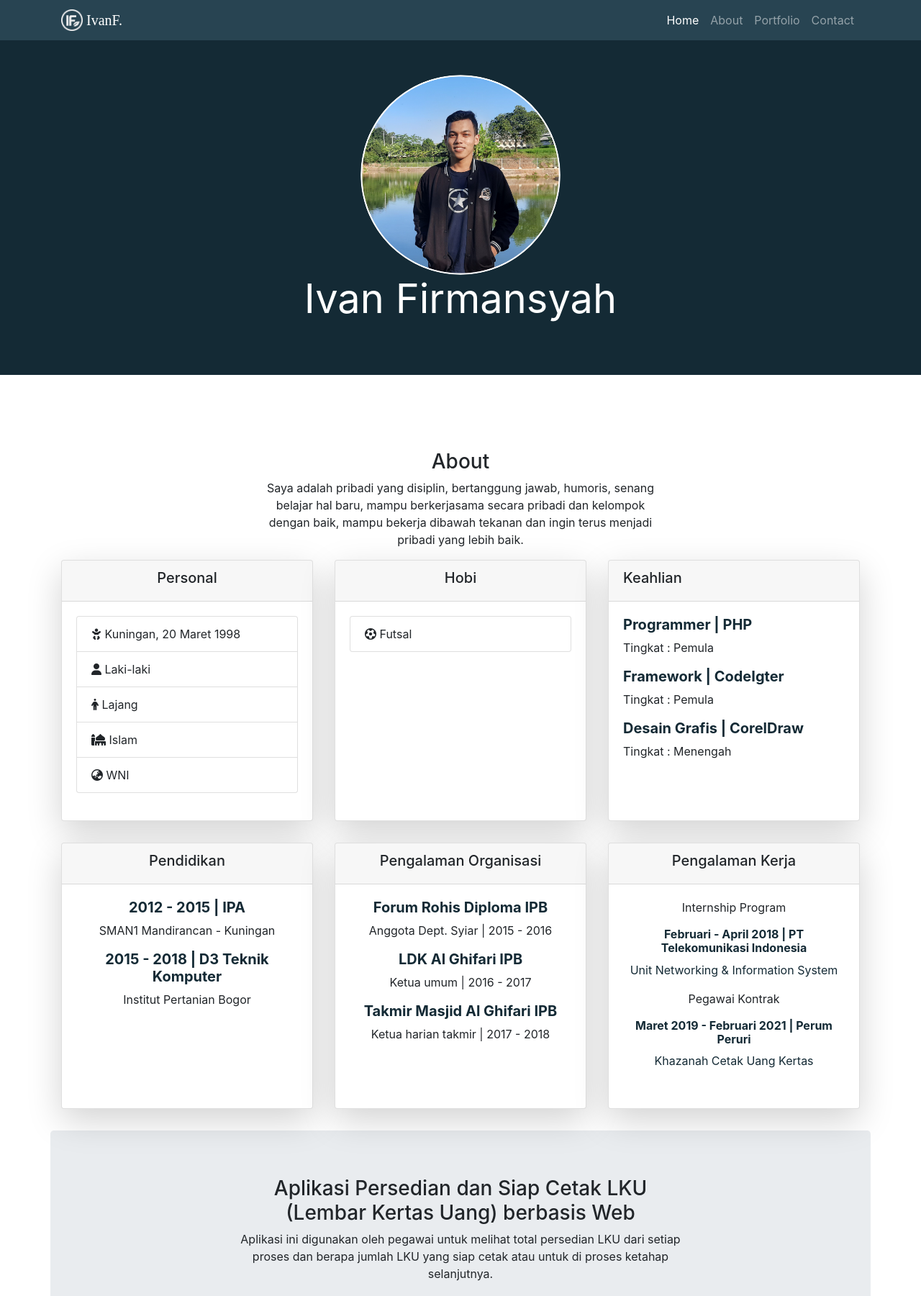
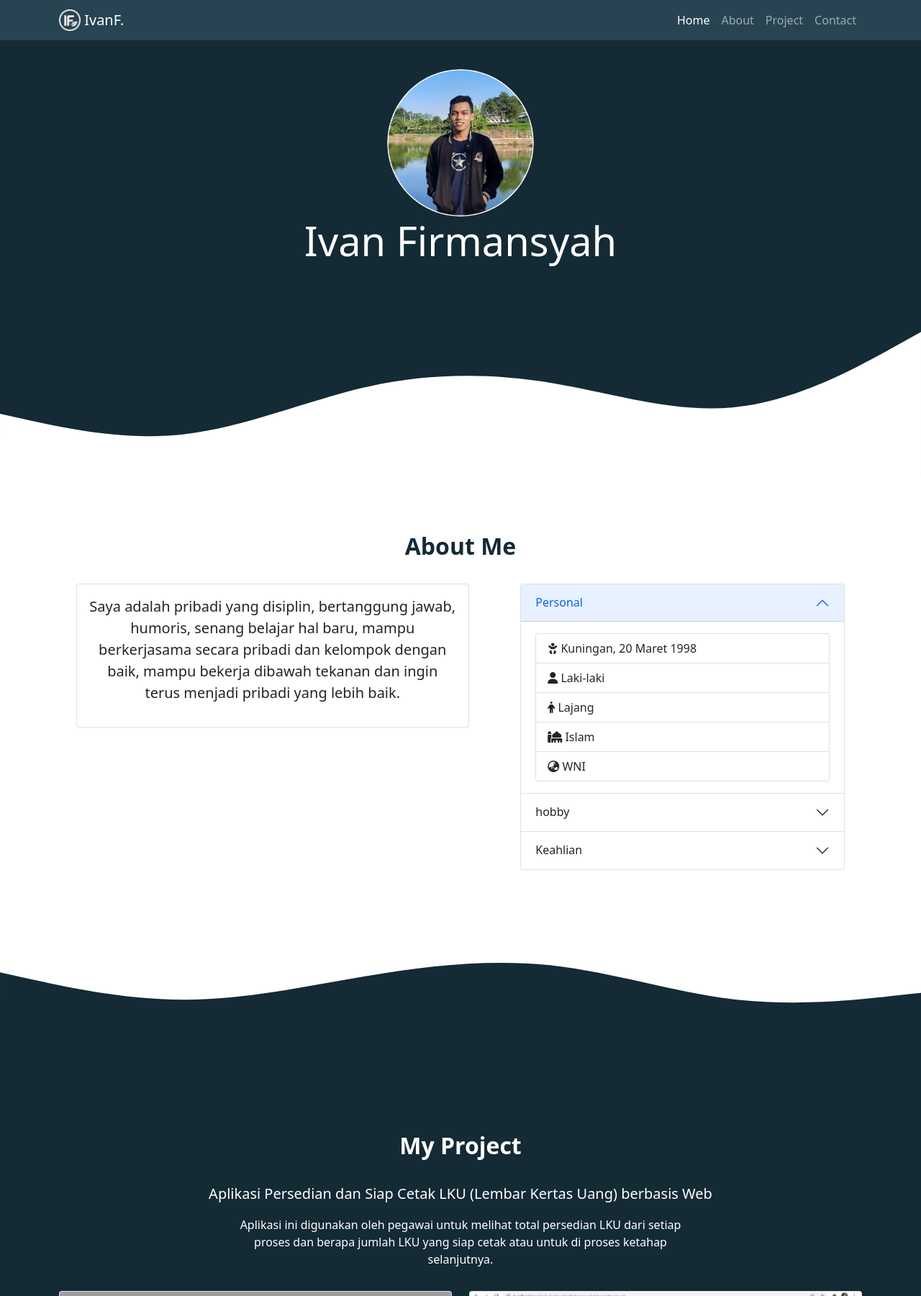
Before and after one commit to ivanfsyh/http-ivanfsyh.github.io-, a plain HTML site: page index.html in a window 1280 px wide. Shown: the top 1801 px of the page at 72% size. Drawn offline with nearby package versions, Linux system fonts and the light colour scheme; grey boxes are pictures that could not be loaded.

Commit message:
update ke versi 5

```diff
--- /dev/null
+++ b/css/sstyle.css
@@ -0,0 +1,42 @@
+@font-face {
+  font-family: viga;
+  src: url("fonts/Viga/Viga-Regular.ttf");
+}
+
+.viga {
+  font-family: viga;
+}
+
+nav {
+  /* background-color: #16687d; */
+  background-color: #284452;
+}
+
+.bg-warna {
+  background-color: #142a35;
+}
+
+.warna {
+  color: #142a35;
+}
+
+.kartu {
+  height: 105%;
+}
+
+.profile {
+  width: 16%;
+}
+
+.jumbotron {
+  padding-top: 2rem;
+  background-color: #142a35;
+}
+
+.project {
+  background-color: #142a35;
+}
+
+section {
+  padding-top: 5rem;
+}
--- a/index.html
+++ b/index.html
@@ -3,78 +3,84 @@
   <head>
     <!-- Required meta tags -->
     <meta charset="utf-8">
-    <meta name="viewport" content="width=device-width, initial-scale=1, shrink-to-fit=no">
+    <meta name="viewport" content="width=device-width, initial-scale=1">
 
     <!-- Bootstrap CSS -->
-    <link rel="stylesheet" href="https://cdn.jsdelivr.net/npm/bootstrap@4.6.0/dist/css/bootstrap.min.css" integrity="sha384-B0vP5xmATw1+K9KRQjQERJvTumQW0nPEzvF6L/Z6nronJ3oUOFUFpCjEUQouq2+l" crossorigin="anonymous">
+    <link href="https://cdn.jsdelivr.net/npm/bootstrap@5.0.0-beta2/dist/css/bootstrap.min.css" rel="stylesheet" integrity="sha384-BmbxuPwQa2lc/FVzBcNJ7UAyJxM6wuqIj61tLrc4wSX0szH/Ev+nYRRuWlolflfl" crossorigin="anonymous">
 
      <!-- My CSS -->
-    <link rel="stylesheet" href="css/style.css">
+     <link rel="stylesheet" href="css/sstyle.css">
 
      <!-- Fontawesome CSS -->
      <script src="https://kit.fontawesome.com/508a68fe0a.js" crossorigin="anonymous"></script>
 
-    <title>My Portfolio</title>
+    <title>Ivan Firmansyah</title>
   </head>
   <body>
-    <nav class="navbar navbar-expand-lg navbar-dark fixed-top">
+
+<!-- Navbar -->
+<nav class="navbar navbar-expand-lg navbar-dark fixed-top" style="background-color: #284452;">
     <div class="container">
-            <a class="navbar-brand viga" href="/">
-                <img src="img/logo-bioIvan.png" width="30" height="30" class="d-inline-block align-top" alt="logo">
+        <a class="navbar-brand" href="#home">
+          <img src="img/logo-bioIvan.png" alt="" width="30" height="30" class=" viga d-inline-block align-top">
           IvanF.
         </a>
-            <button class="navbar-toggler" type="button" data-toggle="collapse" data-target="#navbarNav" aria-controls="navbarNav" aria-expanded="false" aria-label="Toggle navigation">
+      <button class="navbar-toggler" type="button" data-bs-toggle="collapse" data-bs-target="#navbarNavAltMarkup" aria-controls="navbarNavAltMarkup" aria-expanded="false" aria-label="Toggle navigation">
         <span class="navbar-toggler-icon"></span>
       </button>
-            <div class="collapse navbar-collapse" id="navbarNav">
-                <ul class="navbar-nav ml-auto">
-                    <li class="nav-item active ">
-                        <a class="nav-link" href="#home">Home</a>
-                    </li>
-                    <li class="nav-item">
+      <div class="collapse navbar-collapse" id="navbarNavAltMarkup">
+        <div class="navbar-nav ms-auto">
+          <a class="nav-link active" aria-current="page" href="#home">Home</a>
           <a class="nav-link" href="#about">About</a>
-                    </li>
-                    <li class="nav-item">
-                        <a class="nav-link" href="#portfolio">Portfolio</a>
-                    </li>
-                    <li class="nav-item">
+          <a class="nav-link" href="#project">Project</a>
           <a class="nav-link" href="#contact">Contact</a>
-                    </li>
-                </ul>
+        </div>
       </div>
     </div>
   </nav>
-    <section id="home">
-        <div class="jumbotron jumbotron-fluid text-white bg-warna">
+<!-- Akhir Navbar -->
+
+<!-- Jumbotro -->
+<section id="home" class="jumbotron">
+    <div class="col-lg mt-3 text-center text-white pt-5">
+        <img src="img/ivan.png" class="profile rounded-circle">
+        <h5 class="display-4">Ivan Firmansyah</h5>
+        <svg xmlns="http://www.w3.org/2000/svg" viewBox="0 0 1440 320"><path fill="#ffff" fill-opacity="1" d="M0,224L48,234.7C96,245,192,267,288,256C384,245,480,203,576,181.3C672,160,768,160,864,176C960,192,1056,224,1152,213.3C1248,203,1344,149,1392,122.7L1440,96L1440,320L1392,320C1344,320,1248,320,1152,320C1056,320,960,320,864,320C768,320,672,320,576,320C480,320,384,320,288,320C192,320,96,320,48,320L0,320Z"></path></svg>
+    </div>
+</section>
+<!-- Akhir Jumbotro -->
+
+<!-- About -->
+<section class="about" id="about">
     <div class="container">
-                <div class="row mt-4">
-                    <div class="col-lg mt-3 text-center">
-                        <img src="img/ivan.png" class="profile rounded-circle">
-                        <h4 class="display-4"><strong>Ivan Firmansyah</strong></h4>
+        <div class="row">
+            <div class="col-lg">
+                <h2 class="text-center warna"> <strong>About Me</strong> </h2>
+            </div>
+        </div>
+        <div class="row mt-4 justify-content-around">
+            <div class="col-lg-6">
+                <div class="card">
+                    <div class="card-body">
+                        <p class="text-center fs-5">
+                            Saya adalah pribadi yang disiplin, bertanggung jawab, humoris,
+                            senang belajar hal baru, mampu berkerjasama secara pribadi dan
+                            kelompok dengan baik, mampu bekerja dibawah tekanan dan ingin
+                            terus menjadi pribadi yang lebih baik.
+                        </p>
                     </div>
                   </div>
             </div>
-        </div>
-    </section>
-
-    <section id="about">
-        <div class="container pt-5">
-            <div class="row mt-4 justify-content-center">
-                <div class="col col-lg-6">
-                    <h3 class="text-center">About</h3>
-                    <p class="text-center">Saya adalah pribadi yang disiplin, bertanggung jawab, humoris,
-                        senang belajar hal baru, mampu berkerjasama secara pribadi dan
-                        kelompok dengan baik, mampu bekerja dibawah tekanan dan ingin
-                        terus menjadi pribadi yang lebih baik.</p>
-                </div>
-            </div>
-            <div class="row">
-                <div class="col-lg">
-                    <div class="card kartu shadow-lg">
-                        <div class="card-header">
-                            <h5 class="text-center">Personal</h5>
-                        </div>
-                        <div class="card-body">
+            <div class="col-lg-5">
+                <div class="accordion" id="accordionExample">
+                    <div class="accordion-item">
+                      <h2 class="accordion-header" id="headingOne">
+                        <button class="accordion-button" type="button" data-bs-toggle="collapse" data-bs-target="#collapseOne" aria-expanded="true" aria-controls="collapseOne">
+                         Personal
+                        </button>
+                      </h2>
+                      <div id="collapseOne" class="accordion-collapse collapse show" aria-labelledby="headingOne" data-bs-parent="#accordionExample">
+                        <div class="accordion-body">
                             <ul class="list-group">
                                 <li class="list-group-item"><i class="fas fa-baby"></i> Kuningan, 20 Maret 1998</li>
                                 <li class="list-group-item"><i class="fas fa-user"></i> Laki-laki</li>
@@ -85,27 +91,29 @@
                         </div>
                       </div>
                     </div>
-                <div class="col-lg">
-                    <div class="card kartu shadow-lg">
-                        <div class="card-header">
-                            <h5 class="text-center">Hobi</h5>
-                        </div>
-                        <div class="card-body">
+                    <div class="accordion-item">
+                      <h2 class="accordion-header" id="headingTwo">
+                        <button class="accordion-button collapsed" type="button" data-bs-toggle="collapse" data-bs-target="#collapseTwo" aria-expanded="false" aria-controls="collapseTwo">
+                            hobby
+                        </button>
+                      </h2>
+                      <div id="collapseTwo" class="accordion-collapse collapse" aria-labelledby="headingTwo" data-bs-parent="#accordionExample">
                         <ul class="list-group">
                             <li class="list-group-item"><i class="far fa-futbol"></i> Futsal</li>
                         </ul>
                       </div>
                     </div>
-                </div>
-                <div class="col-lg">
-                    <div class="card kartu shadow-lg">
-                        <div class="card-header">
-                            <h5>Keahlian</h5>
-                        </div>
-                        <div class="card-body">
+                    <div class="accordion-item">
+                      <h2 class="accordion-header" id="headingThree">
+                        <button class="accordion-button collapsed" type="button" data-bs-toggle="collapse" data-bs-target="#collapseThree" aria-expanded="false" aria-controls="collapseThree">
+                          Keahlian
+                        </button>
+                      </h2>
+                      <div id="collapseThree" class="accordion-collapse collapse" aria-labelledby="headingThree" data-bs-parent="#accordionExample">
+                        <div class="accordion-body">
                             <h5 class="card-text warna"><strong>Programmer | PHP</strong></h5>
                             <p>Tingkat : Pemula</p>
-                            <h5 class="card-text warna"><strong>Framework | CodeIgter</strong></h5>
+                            <h5 class="card-text warna"><strong>Framework | CodeIgniter</strong></h5>
                             <p>Tingkat : Pemula</p>
                             <h5 class="card-text warna"><strong>Desain Grafis | CorelDraw</strong></h5>
                             <p>Tingkat : Menengah</p>
@@ -113,61 +121,29 @@
                       </div>
                     </div>
                   </div>
-            <div class="row mt-5 text-center">
-                <div class="col-lg">
-                    <div class="card kartu shadow-lg">
-                        <div class="card-header">
-                            <h5>Pendidikan</h5>
-                        </div>
-                        <div class="card-body">
-                            <h5 class="card-text warna"><strong>2012 - 2015 | IPA</strong></h5>
-                            <p>SMAN1 Mandirancan - Kuningan</p>
-                            <h5 class="card-text warna"><strong>2015 - 2018 | D3 Teknik Komputer</strong></h5>
-                            <p>Institut Pertanian Bogor</p>
             </div>
         </div>
     </div>
+    <svg xmlns="http://www.w3.org/2000/svg" viewBox="0 0 1440 320"><path fill="#142a35" fill-opacity="1" d="M0,160L48,170.7C96,181,192,203,288,202.7C384,203,480,181,576,165.3C672,149,768,139,864,149.3C960,160,1056,192,1152,202.7C1248,213,1344,203,1392,197.3L1440,192L1440,320L1392,320C1344,320,1248,320,1152,320C1056,320,960,320,864,320C768,320,672,320,576,320C480,320,384,320,288,320C192,320,96,320,48,320L0,320Z"></path></svg>
+</section>
+<!-- Akhir About -->
+
+<!-- Project -->
+<section class="project" id="project">
+    <div class="container">
+        <div class="row">
             <div class="col-lg">
-                    <div class="card kartu shadow-lg">
-                        <div class="card-header">
-                            <h5>Pengalaman Organisasi</h5>
-                        </div>
-                        <div class="card-body">
-                            <h5 class="card-text warna"><strong>Forum Rohis Diploma IPB</strong></h5>
-                            <p>Anggota Dept. Syiar | 2015 - 2016</p>
-                            <h5 class="card-text warna"><strong>LDK Al Ghifari IPB</strong></h5>
-                            <p>Ketua umum | 2016 - 2017</p>
-                            <h5 class="card-text warna"><strong>Takmir Masjid Al Ghifari IPB</strong></h5>
-                            <p>Ketua harian takmir | 2017 - 2018</p>
+                <h2 class="text-center text-white"> <strong>My Project</strong> </h2>
             </div>
         </div>
-                </div>
-                <div class="col-lg">
-                    <div class="card kartu shadow-lg">
-                        <div class="card-header">
-                            <h5>Pengalaman Kerja</h5>
-                        </div>
-                        <div class="card-body">
-                            <p>Internship Program</p>
-                            <h6 class="card-text warna"><strong>Februari - April 2018 | PT Telekomunikasi Indonesia</strong></h6>
-                            <p class="warna">Unit Networking & Information System</p>
-
-                            <p>Pegawai Kontrak</p>
-                            <h6 class="card-text warna"><strong>Maret 2019 - Februari 2021 | Perum Peruri</strong></h6>
-                            <p class="warna">Khazanah Cetak Uang Kertas</p>
+        <div class="row mt-4 text-white text-center justify-content-center">
+            <div class="col-lg-8">
+                <p class="fs-5">Aplikasi Persedian dan Siap Cetak
+                    LKU (Lembar Kertas Uang) berbasis Web</p>
             </div>
         </div>
-                </div>
-            </div>
-        </div>
-    </section>
-
-    <section id="portfolio">
-        <div class="container mt-5 jumbotron">
-            <div class="row text-center justify-content-center">
-                <div class="col col-lg-7">
-                    <h3>Aplikasi Persedian dan Siap Cetak
-                        LKU (Lembar Kertas Uang) berbasis Web</h3>
+        <div class="row text-white text-center justify-content-center">
+            <div class="col-lg-7">
                 <p>Aplikasi ini digunakan oleh pegawai untuk melihat total persedian LKU dari
                     setiap proses dan berapa jumlah LKU yang siap cetak atau untuk di proses ketahap selanjutnya.</p>
             </div>
@@ -210,13 +186,16 @@
             </div>
         </div>
     </div>
+    <svg xmlns="http://www.w3.org/2000/svg" viewBox="0 0 1440 320"><path fill="#ffff" fill-opacity="1" d="M0,96L48,80C96,64,192,32,288,48C384,64,480,128,576,176C672,224,768,256,864,261.3C960,267,1056,245,1152,218.7C1248,192,1344,160,1392,144L1440,128L1440,320L1392,320C1344,320,1248,320,1152,320C1056,320,960,320,864,320C768,320,672,320,576,320C480,320,384,320,288,320C192,320,96,320,48,320L0,320Z"></path></svg>
 </section>
+<!-- Akhir Project -->
 
-    <section id="contact">
-        <div class="container pt-3">
+<!-- Contact -->
+<section class="contact" id="contact">
+    <div class="container">
         <div class="row">
-                <div class="col-lg text-center">
-                    <h3>Contact Me</h3>
+            <div class="col-lg">
+                 <h2 class="text-center warna"> <strong>Contact Me</strong> </h2>
             </div>
         </div>
         <div class="row mt-4 justify-content-center">
@@ -237,25 +216,21 @@
             <div class="col-lg-8">
                 <div class="alert alert-success alert-dismissible fade show d-none my-alert" role="alert">
                     <strong>Berhasil!</strong> pesan Anda sudah saya terima. Terima kasih
-                        <button type="button" class="close" data-dismiss="alert" aria-label="Close">
-                          <span aria-hidden="true">&times;</span>
-                        </button>
+                    <button type="button" class="btn-close" data-bs-dismiss="alert" aria-label="Close"></button>
                 </div>
                   <div class="alert alert-success alert-dismissible fade show d-none my-alert-gagal" role="alert">
                     <strong>Gagal!</strong> Maaf, pesan Anda tidak terkirim.
-                        <button type="button" class="close" data-dismiss="alert" aria-label="Close">
-                          <span aria-hidden="true">&times;</span>
-                        </button>
+                    <button type="button" class="btn-close" data-bs-dismiss="alert" aria-label="Close"></button>
                   </div>
                 <form name="form-bioIvan">
-                        <div class="form-group">
+                    <div class="mb-3">
                       <label for="nama">Nama</label>
                       <input type="text" class="form-control" id="nama" name="nama" required>
-                        <div class="form-group">
+                    <div class="mb-3">
                       <label for="email">Email</label>
                       <input type="email" class="form-control" id="email" name="email" required>
                     </div>
-                        <div class="form-group">
+                    <div class="mb-3">
                         <label for="pesan">Pesan</label>
                         <textarea class="form-control" id="pesan" name="pesan" rows="3" required></textarea>
                       </div>
@@ -269,34 +244,23 @@
         </div>
     </div>
 </section>
+<svg xmlns="http://www.w3.org/2000/svg" viewBox="0 0 1440 320"><path fill="#142a35" fill-opacity="1" d="M0,96L48,85.3C96,75,192,53,288,69.3C384,85,480,139,576,138.7C672,139,768,85,864,90.7C960,96,1056,160,1152,165.3C1248,171,1344,117,1392,90.7L1440,64L1440,320L1392,320C1344,320,1248,320,1152,320C1056,320,960,320,864,320C768,320,672,320,576,320C480,320,384,320,288,320C192,320,96,320,48,320L0,320Z"></path></svg>
+<!-- Akhir Contact -->
 
+<footer>
+  <div class="row pb-3" style="background-color: #142a35">
+      <div class="col-lg">
+          <div class="text-center text-white">
+              created with <i class="fas fa-heart text-danger"></i> by
+              <a class="text-white font-weight-bold" target="_blank" href="https://www.instagram.com/ivanfsyh/"><i class="fab fa-instagram"></i> ivanfsyh</a>
+          </div>
 
-    <footer class="mt-5">
-        <div class="row pb-3" style="background-color: rgba(0, 0, 0, 0.2);">
-            <div class="col">
-                <!-- Copyright -->
-                <div class="text-center p-3">
-                    created with <i class="fas fa-heart text-danger"></i> by
-                    <a class="text-dark font-weight-bold" target="_blank" href="https://www.instagram.com/ivanfsyh/"><i class="fab fa-instagram"></i> ivanfsyh</a>
-                </div>
-                <!-- Copyright -->
       </div>
   </div>
 </footer>
 
 
-    <!-- Optional JavaScript; choose one of the two! -->
-
-    <!-- Option 1: jQuery and Bootstrap Bundle (includes Popper) -->
-    <script src="https://code.jquery.com/jquery-3.5.1.slim.min.js" integrity="sha384-DfXdz2htPH0lsSSs5nCTpuj/zy4C+OGpamoFVy38MVBnE+IbbVYUew+OrCXaRkfj" crossorigin="anonymous"></script>
-    <script src="https://cdn.jsdelivr.net/npm/bootstrap@4.6.0/dist/js/bootstrap.bundle.min.js" integrity="sha384-Piv4xVNRyMGpqkS2by6br4gNJ7DXjqk09RmUpJ8jgGtD7zP9yug3goQfGII0yAns" crossorigin="anonymous"></script>
-
-    <!-- Option 2: Separate Popper and Bootstrap JS -->
-    <!--
-    <script src="https://code.jquery.com/jquery-3.5.1.slim.min.js" integrity="sha384-DfXdz2htPH0lsSSs5nCTpuj/zy4C+OGpamoFVy38MVBnE+IbbVYUew+OrCXaRkfj" crossorigin="anonymous"></script>
-    <script src="https://cdn.jsdelivr.net/npm/popper.js@1.16.1/dist/umd/popper.min.js" integrity="sha384-9/reFTGAW83EW2RDu2S0VKaIzap3H66lZH81PoYlFhbGU+6BZp6G7niu735Sk7lN" crossorigin="anonymous"></script>
-    <script src="https://cdn.jsdelivr.net/npm/bootstrap@4.6.0/dist/js/bootstrap.min.js" integrity="sha384-+YQ4JLhjyBLPDQt//I+STsc9iw4uQqACwlvpslubQzn4u2UU2UFM80nGisd026JF" crossorigin="anonymous"></script>
-    -->
+    <script src="https://cdn.jsdelivr.net/npm/bootstrap@5.0.0-beta2/dist/js/bootstrap.bundle.min.js" integrity="sha384-b5kHyXgcpbZJO/tY9Ul7kGkf1S0CWuKcCD38l8YkeH8z8QjE0GmW1gYU5S9FOnJ0" crossorigin="anonymous"></script>
 
     <script>
       const scriptURL = 'https://script.google.com/macros/s/AKfycbwg_fiGb6QffP1DdDgziMrggsqoHctGwTL5C5ITfKu3nDASfP318Iznk9t2K_ynN2pc/exec';
@@ -331,5 +295,6 @@
           })
       })
     </script>
+
   </body>
 </html>
```
Lines whose indentation alone changed are shown as unchanged.
